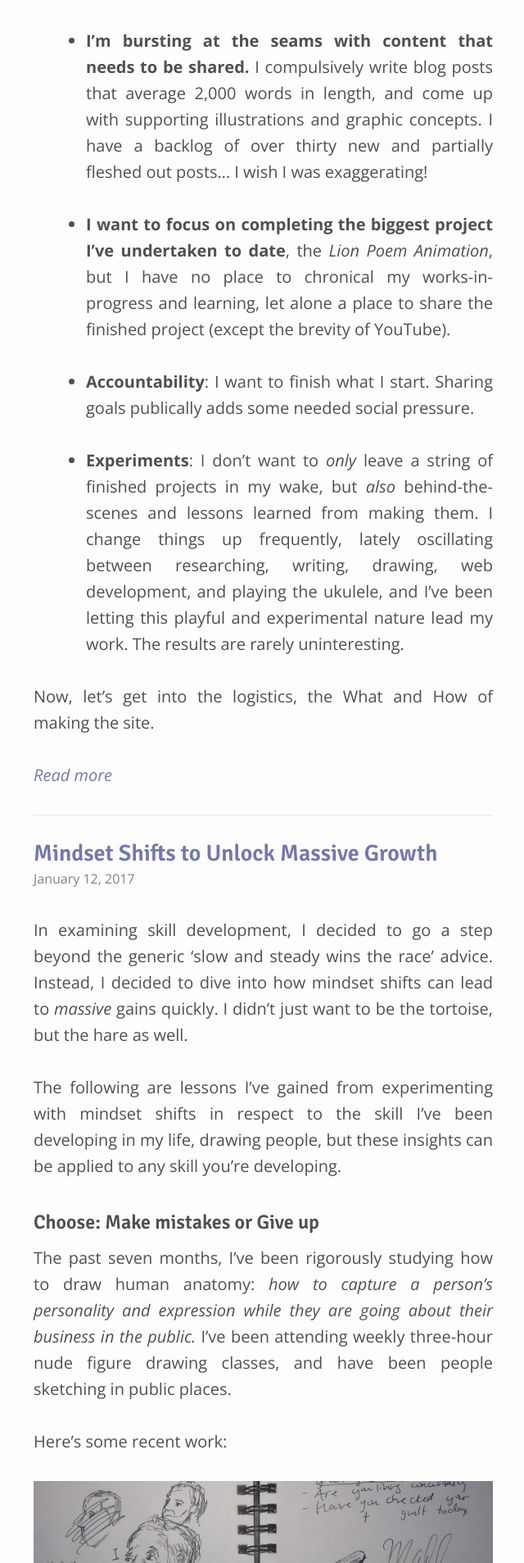
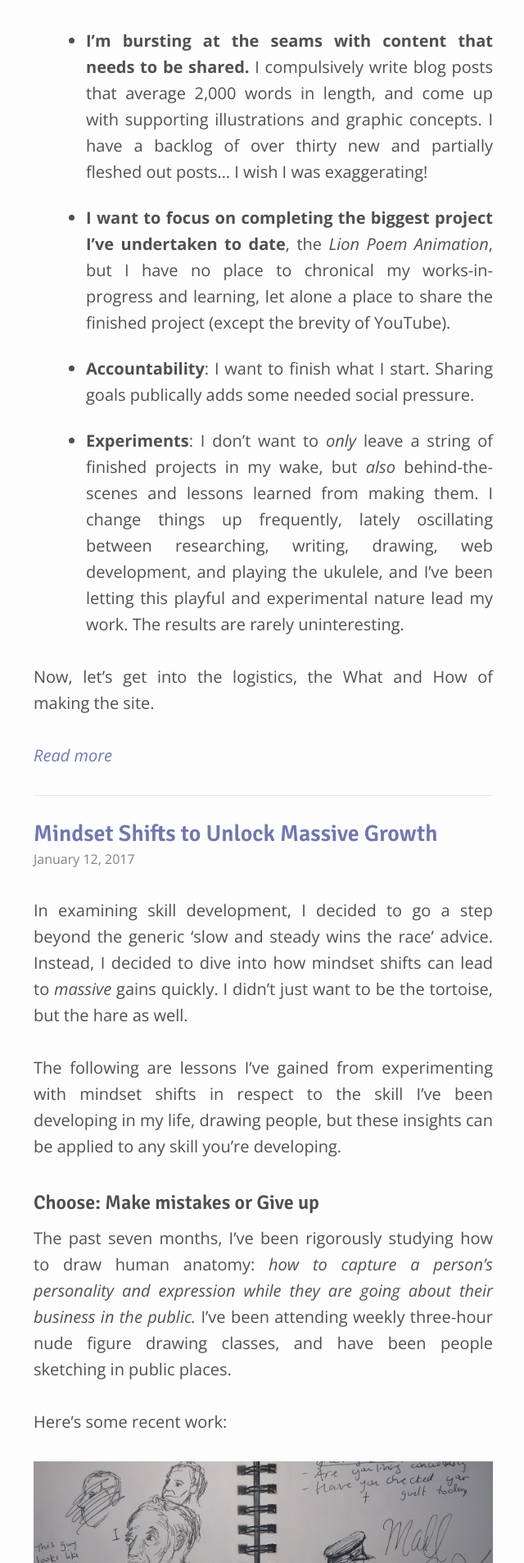
Before and after one commit to amandalynnelliott/amandalynnelliott.github.io-dev, a Jekyll site: the page built from _pages/index.md, in a window 1280 px wide. Shown: the part 4493-6400 px from the top of the page at 82% size, without its empty margins (231-871 px from the left). Built offline with Jekyll 4.4.1, drawn with Linux system fonts in a browser that asks for light colours; nearby versions of some CDN libraries.

Commit message:
CSS improvement - li margin-bottom

```diff
--- a/_sass/ours/_posts.scss
+++ b/_sass/ours/_posts.scss
@@ -103,9 +103,13 @@
 }*/
 
 .post-list li > ul li {
-	margin-bottom: $spacing-unit;
+	margin-bottom: 24px;
 	margin-left: $spacing-unit;
 	list-style-type: disc;
+
+	&:last-child {
+		margin-bottom: $spacing-unit;
+	}
 
 	@media screen and (max-width: $on-tablet) {
 		margin-left: 0;
```
